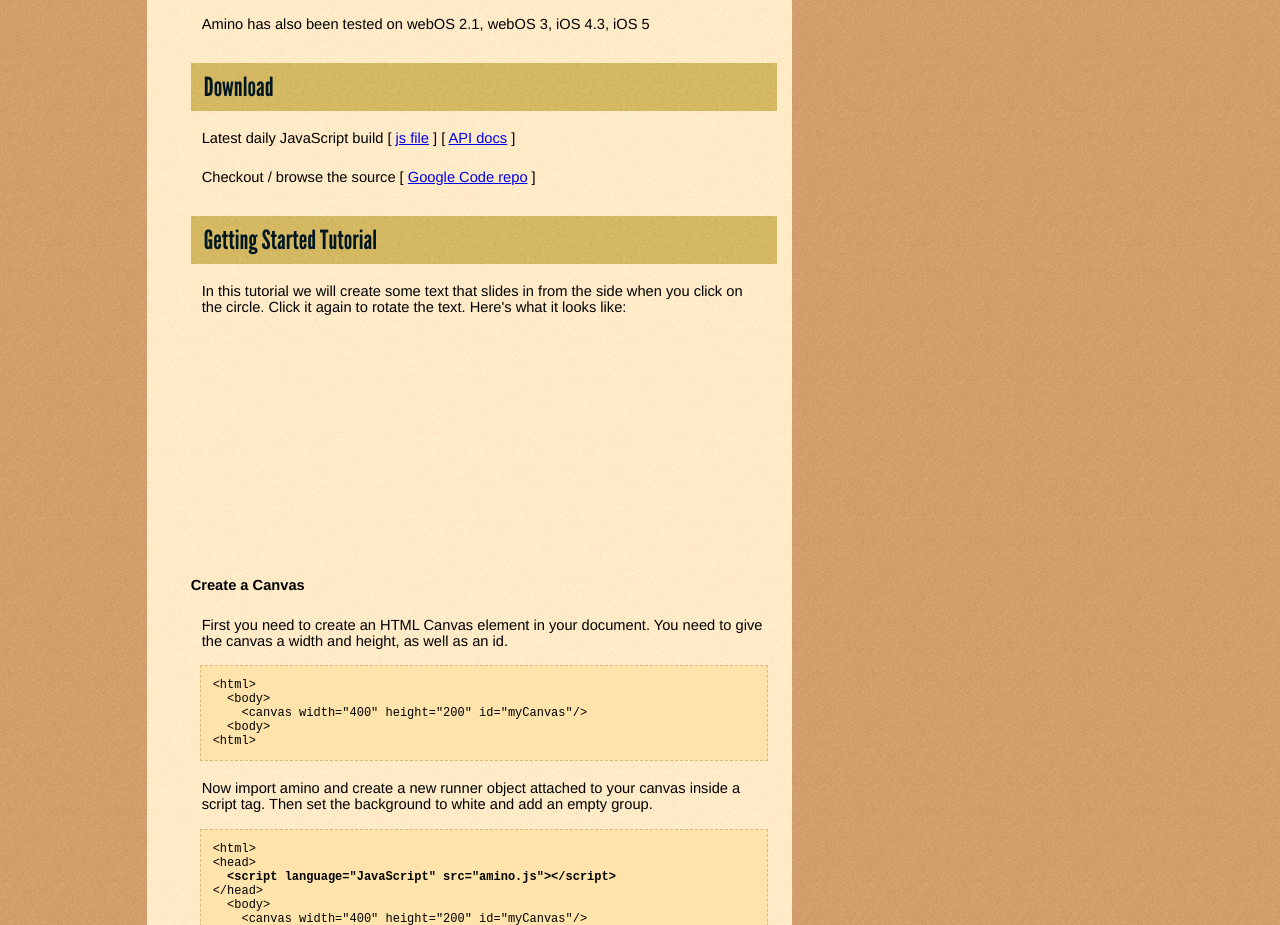
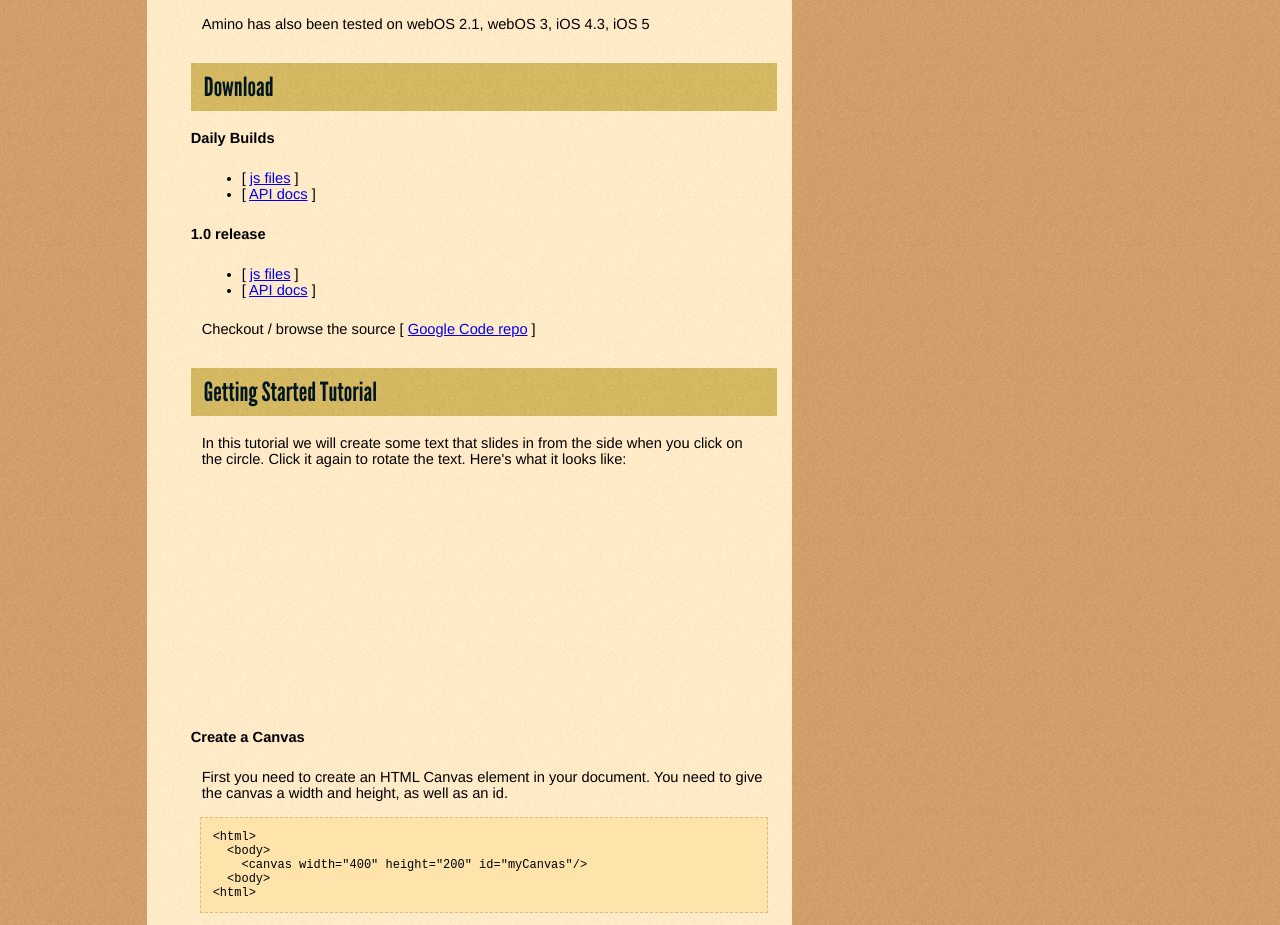
Before and after one commit to tonykwok/leonardosketch.amino3, a plain HTML site: page site/index.html in a window 1280 px wide. Shown: the part 1027-1952 px from the top of the page. Drawn offline with Linux system fonts and the light colour scheme; a script that the page names is missing.

Commit message:
updated the site

```diff
--- a/site/index.html
+++ b/site/index.html
@@ -213,12 +213,18 @@ setup();
 
 <h3><a id="code">Download</a></h3>
 
-<p>Latest daily JavaScript build [ <a href="http://projects.joshy.org/Amino3/daily/">js file</a> ]
- [ <a href="http://projects.joshy.org/Amino3/daily/doc/test.html">API docs</a> ]</p>
+<h4>Daily Builds</h4>
+<ul>
+<li> [ <a href="http://projects.joshy.org/Amino3/daily/">js files</a> ]</li>
+<li> [ <a href="http://projects.joshy.org/Amino3/daily/doc/index.html">API docs</a> ]</li>
+</ul>
 
-<!--<p>Stable 0.5 Java build [ <a href="#">download jar</a>]</p>
-<p>Stable 0.5 build [ <a href="#">download .js</a> ]</p>
--->
+<h4>1.0 release</h4>
+<ul>
+<li> [ <a href="http://projects.joshy.org/Amino2x/daily/">js files</a> ]</li>
+<li> [ <a href="http://projects.joshy.org/Amino2x/daily/jsdocs/docs.html">API docs</a> ]</li>
+</ul>
+
 <p>Checkout / browse the source [ <a href="http://code.google.com/p/leonardosketch/source/checkout?repo=amino2x">Google Code repo</a> ]</p>
 
 
```
